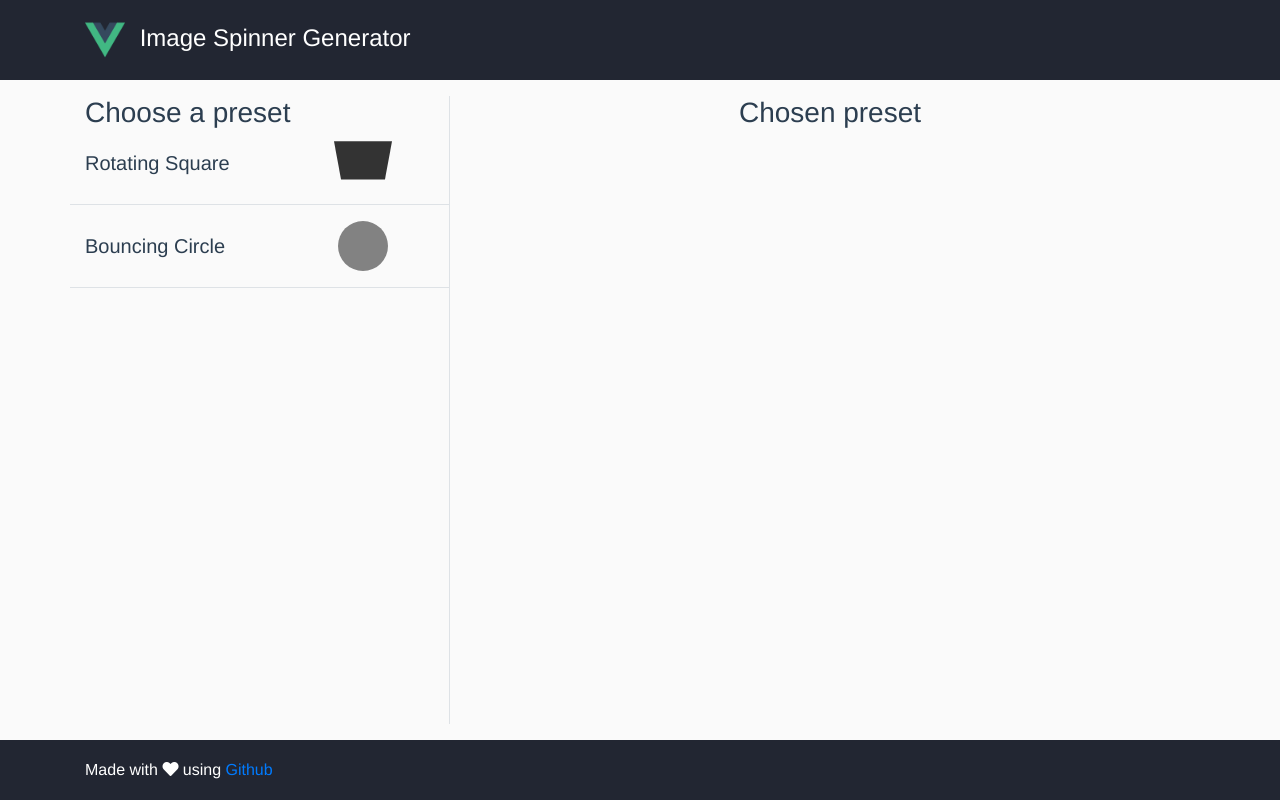
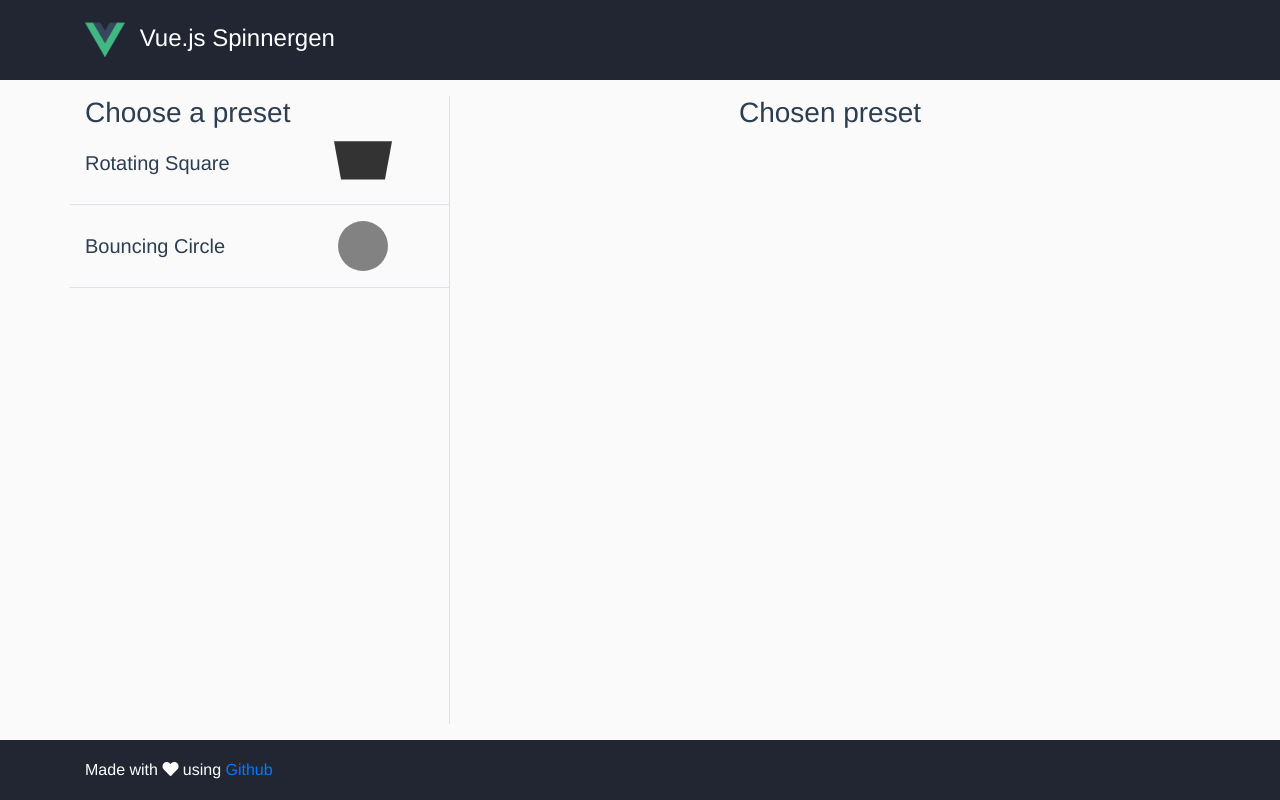
Before and after one commit to CapitanFindusFI/vuejs-spinnergen, a Vue app: page / in a window 1280 px wide. Built offline with nearby package versions, Linux system fonts and the light colour scheme; what vue-croppa, vue-toasted would draw is missing.

Commit message:
updated index.html

```diff
--- a/public/index.html
+++ b/public/index.html
@@ -5,12 +5,12 @@
     <meta http-equiv="X-UA-Compatible" content="IE=edge">
     <meta name="viewport" content="width=device-width,initial-scale=1.0">
     <link rel="icon" href="<%= BASE_URL %>favicon.ico">
-    <title>Image Spinner Generator</title>
+    <title>Vue.js Spinnergen</title>
 </head>
 <body>
 <noscript>
     <strong>
-        We're sorry but image-spinner-generator doesn't work properly without JavaScript enabled.
+        We're sorry but vuejs-spinnergen doesn't work properly without JavaScript enabled.
         Please enable it to continue.
     </strong>
 </noscript>
--- a/src/App.vue
+++ b/src/App.vue
@@ -6,7 +6,7 @@
                     <div class="col-12">
                         <h1 class="m-0">
                             <img src="./assets/logo.png" alt="Vue"/>
-                            Image Spinner Generator
+                            Vue.js Spinnergen
                         </h1>
                     </div>
                 </div>
```
